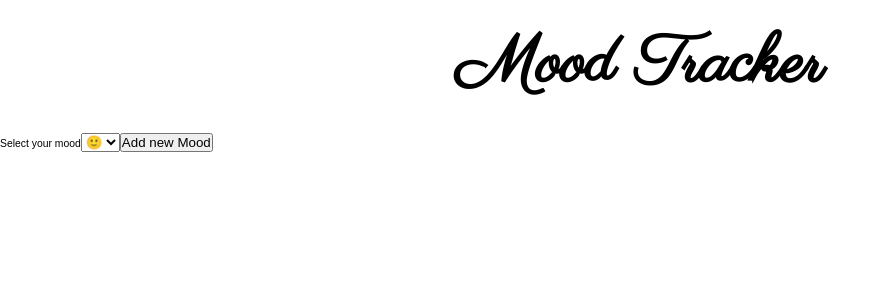
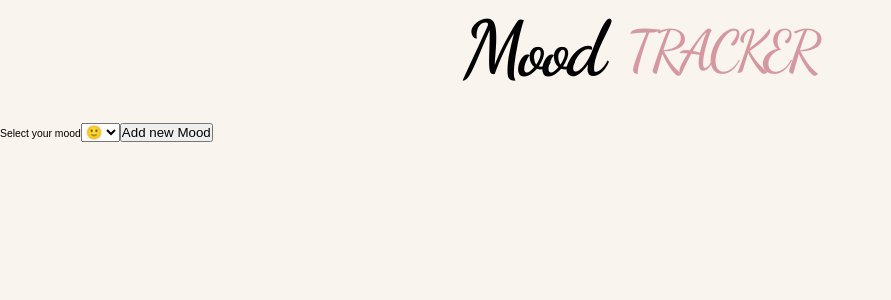
Before and after one commit to zakrzewskib/mood-tracker-react, a React (Create React App) app: page / in a window 1280 px wide. Shown: the top 300 px of the page, without its empty margins (0-891 px from the left). Built offline with nearby package versions, Linux system fonts and the light colour scheme.

Commit message:
Playing with colors and main heading

```diff
--- a/src/App.js
+++ b/src/App.js
@@ -14,7 +14,7 @@ const App = () => {
 
   return (
     <div>
-      <MainHeader content="Mood Tracker" />
+      <MainHeader/>
 
       <NewMood onAddNewMood={addNewMoodHandler} />
 
--- a/src/components/UI/MainHeader.js
+++ b/src/components/UI/MainHeader.js
@@ -3,7 +3,10 @@ import classes from './MainHeader.module.css';
 const MainHeader = (props) => {
   return (
     <header>
-      <h1 className={classes['heading-primary']}>{props.content}</h1>
+      <h1 className={classes['heading-primary']}>
+        <div className={classes['heading-primary--first-word']}>Mood</div>
+        <div className={classes['heading-primary--second-word']}>TRACKER</div>
+      </h1>
     </header>
   );
 };
--- a/src/components/UI/MainHeader.module.css
+++ b/src/components/UI/MainHeader.module.css
@@ -1,12 +1,30 @@
 @import url('https://fonts.googleapis.com/css2?family=Parisienne&display=swap');
 
+@import url('https://fonts.googleapis.com/css2?family=Dancing+Script:wght@400;500;600;700&display=swap');
+
 .heading-primary {
-  font-family: 'Parisienne', cursive;
+  display: flex;
+  align-items: center;
+  justify-content: center;
+  gap: 2.4rem;
 
-  font-size: 6.4rem;
+  font-family: 'Dancing Script', cursive;
+
+  letter-spacing: -0.4rem;
 
   margin-bottom: 3.2rem;
-  margin-top: 3.2rem;
+  margin-top: 1.2rem;
 
   text-align: center;
 }
+
+.heading-primary--first-word {
+  font-size: 7.4rem;
+  font-weight: 700;
+}
+
+.heading-primary--second-word {
+  font-size: 5.4rem;
+  font-weight: 500;
+  color: #d598a0;
+}
--- a/src/index.css
+++ b/src/index.css
@@ -20,4 +20,6 @@ body {
   font-family: sans-serif;
   line-height: 1;
   font-weight: 400;
+
+  background-color: #f9f4ed;
 }
```
